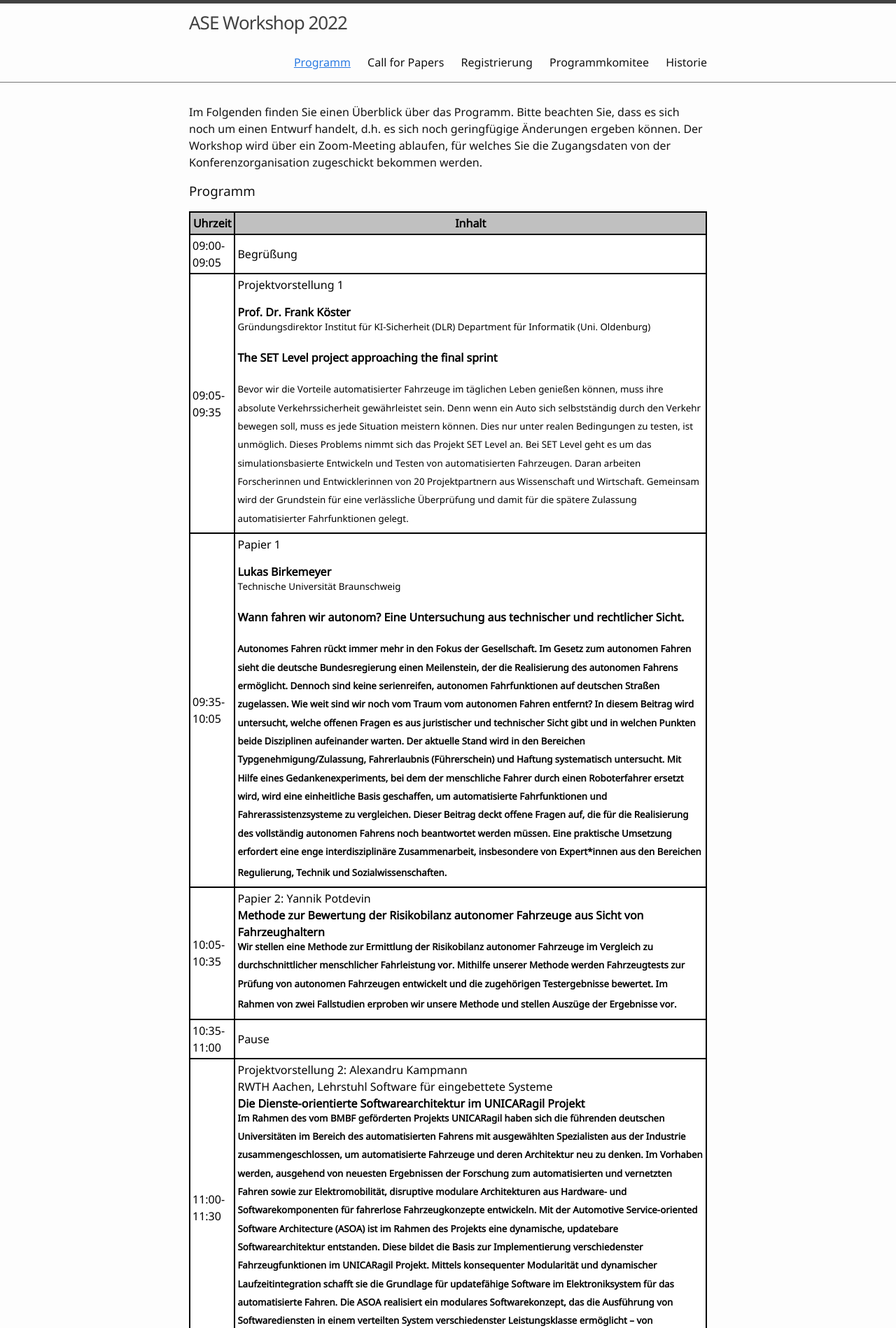
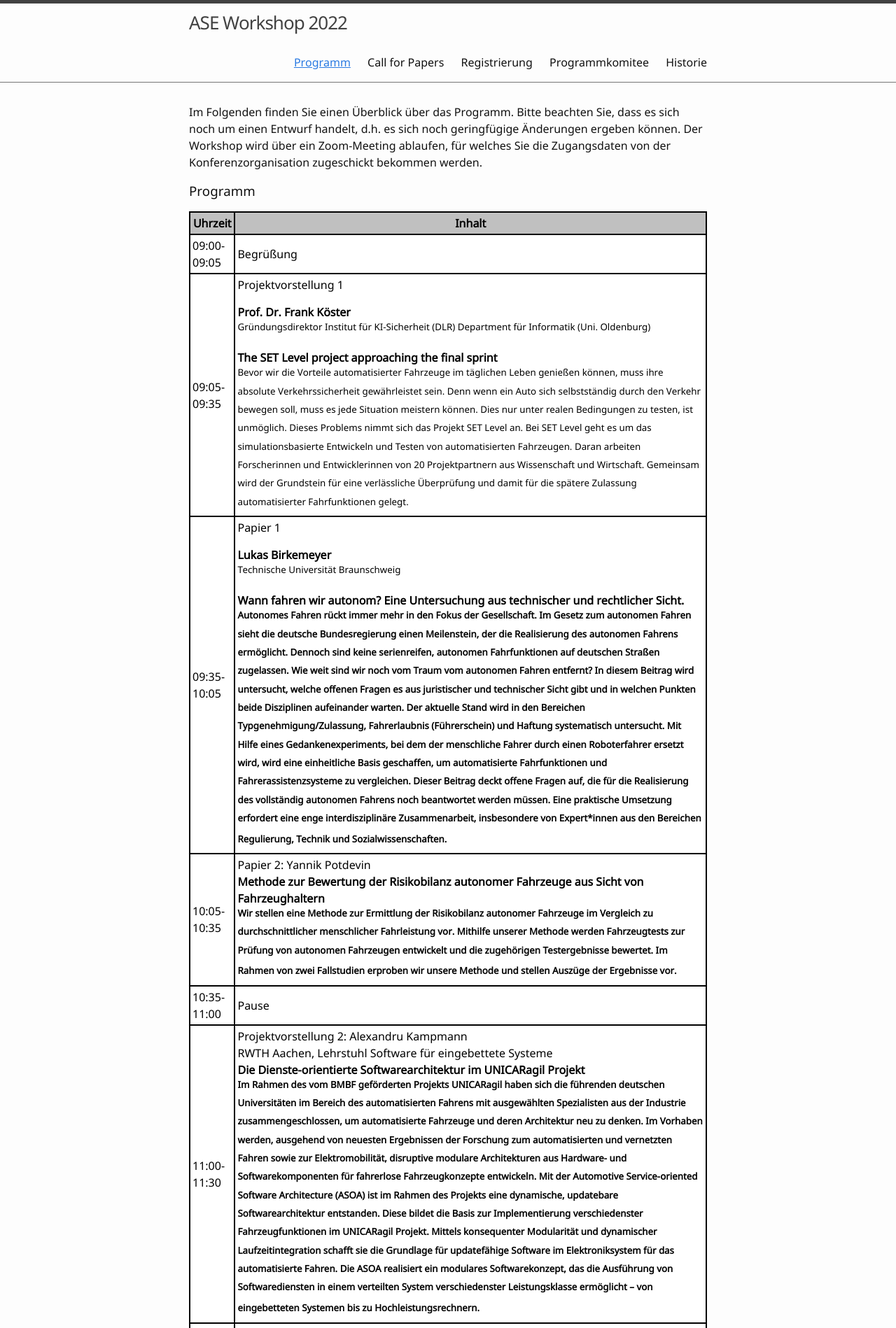
Before and after one commit to ASE-Workshop/2022, a Jekyll site: the page built from 0-programm.md, in a window 1280 px wide. Shown: the top 1898 px of the page at 70% size. Built offline with Jekyll 4.4.1, drawn with Linux system fonts in a browser that asks for light colours.

```diff
--- a/0-programm.md
+++ b/0-programm.md
@@ -54,14 +54,14 @@ table.GeneratedTable thead {
         <b>Prof. Dr. Frank Köster</b> <br/>
           <sup> Gründungsdirektor Institut für KI-Sicherheit (DLR)
           Department für Informatik (Uni. Oldenburg)  </sup> <p></p>
-        <b>The SET Level project approaching the final sprint</b> <br/>  <br/>
+        <b>The SET Level project approaching the final sprint</b> <br/>
         <sup>Bevor wir die Vorteile automatisierter Fahrzeuge im täglichen Leben genießen können, muss ihre absolute Verkehrssicherheit gewährleistet sein. Denn wenn ein Auto sich selbstständig durch den Verkehr bewegen soll, muss es jede Situation meistern können. Dies nur unter realen Bedingungen zu testen, ist unmöglich. Dieses Problems nimmt sich das Projekt SET Level an. Bei SET Level geht es um das simulationsbasierte Entwickeln und Testen von automatisierten Fahrzeugen. Daran arbeiten Forscherinnen und Entwicklerinnen von 20 Projektpartnern aus Wissenschaft und Wirtschaft. Gemeinsam wird der Grundstein für eine verlässliche Überprüfung und damit für die spätere Zulassung automatisierter Fahrfunktionen gelegt.</sup>
     <tr>
       <td>09:35-10:05</td>
       <td>Papier 1 <p></p>
         <b>Lukas Birkemeyer</b> <br/>
         <sup> Technische Universität Braunschweig </sup> <p></p>
-        <b>Wann fahren wir autonom? Eine Untersuchung aus technischer und rechtlicher Sicht.<b> <br/> <br/>
+        <b>Wann fahren wir autonom? Eine Untersuchung aus technischer und rechtlicher Sicht.<b> <br/>
         <sup>Autonomes Fahren rückt immer mehr in den Fokus der Gesellschaft. Im Gesetz zum autonomen Fahren sieht die deutsche Bundesregierung einen Meilenstein, der die Realisierung des autonomen Fahrens ermöglicht. Dennoch sind keine serienreifen, autonomen Fahrfunktionen auf deutschen Straßen zugelassen. Wie weit sind wir noch vom Traum vom autonomen Fahren entfernt? In diesem Beitrag wird untersucht, welche offenen Fragen es aus juristischer und technischer Sicht gibt und in welchen Punkten beide Disziplinen aufeinander warten. Der aktuelle Stand wird in den Bereichen Typgenehmigung/Zulassung, Fahrerlaubnis (Führerschein) und Haftung systematisch untersucht. Mit Hilfe eines Gedankenexperiments, bei dem der menschliche Fahrer durch einen Roboterfahrer ersetzt wird, wird eine einheitliche Basis geschaffen, um automatisierte Fahrfunktionen und Fahrerassistenzsysteme zu vergleichen. Dieser Beitrag deckt offene Fragen auf, die für die Realisierung des vollständig autonomen Fahrens noch beantwortet werden müssen. Eine praktische Umsetzung erfordert eine enge interdisziplinäre Zusammenarbeit, insbesondere von Expert*innen aus den Bereichen Regulierung, Technik und Sozialwissenschaften.  <sup>
      <tr>
       <td>10:05-10:35</td>
```
